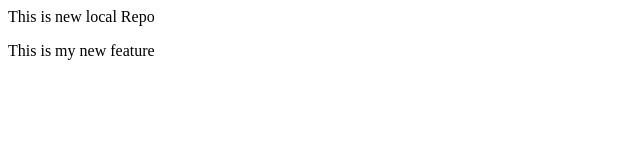
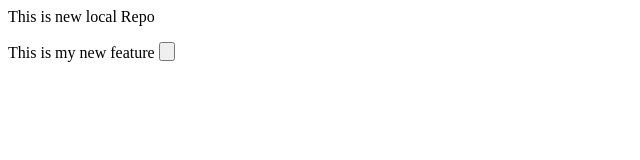
Before and after one commit to ShrutiShingare/localRepo, a plain HTML site: page index.html in a window 1280 px wide. Shown: the full height of the page, 0-640 px from the left. Drawn offline with Linux system fonts and the light colour scheme.

Commit message:
add button

```diff
--- a/index.html
+++ b/index.html
@@ -1,2 +1,2 @@
 <p>This is new local Repo</p>
-<p>This is my new feature</p>
+<p>This is my new feature <button></p>
```
